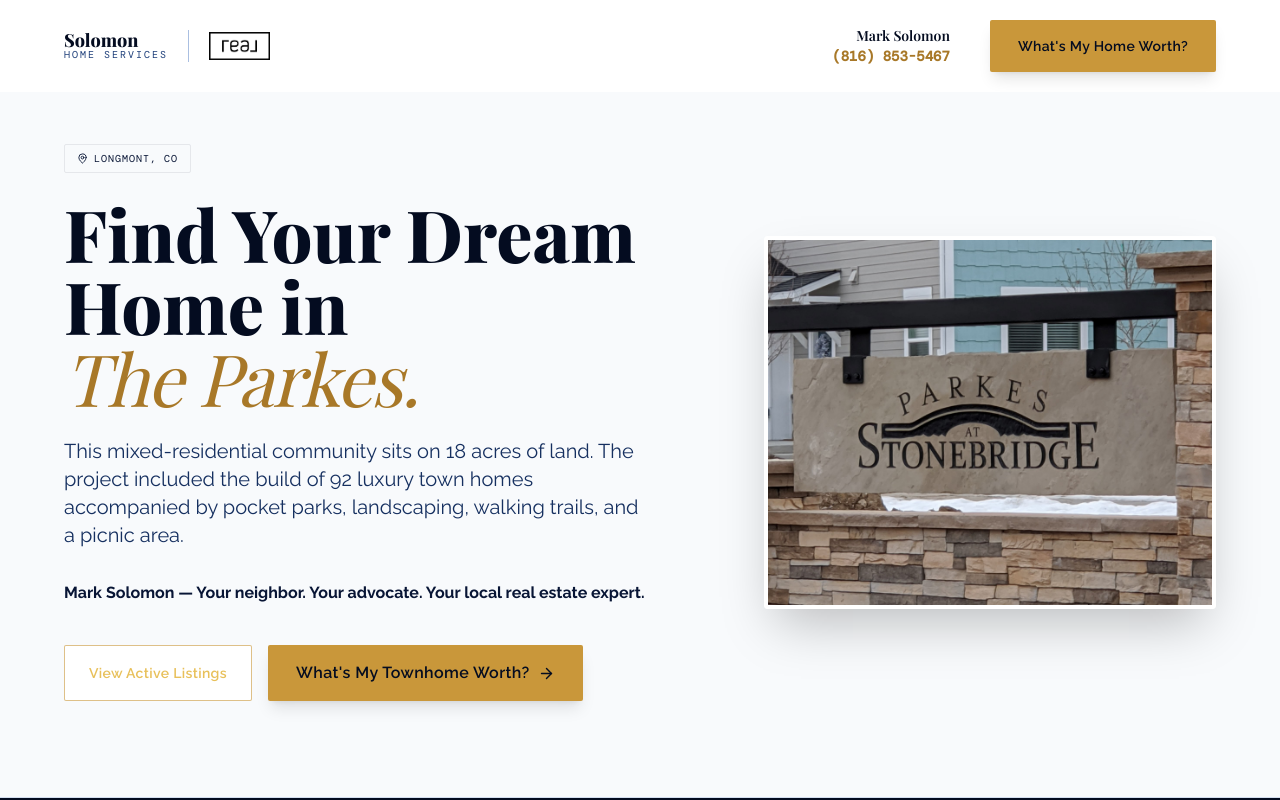
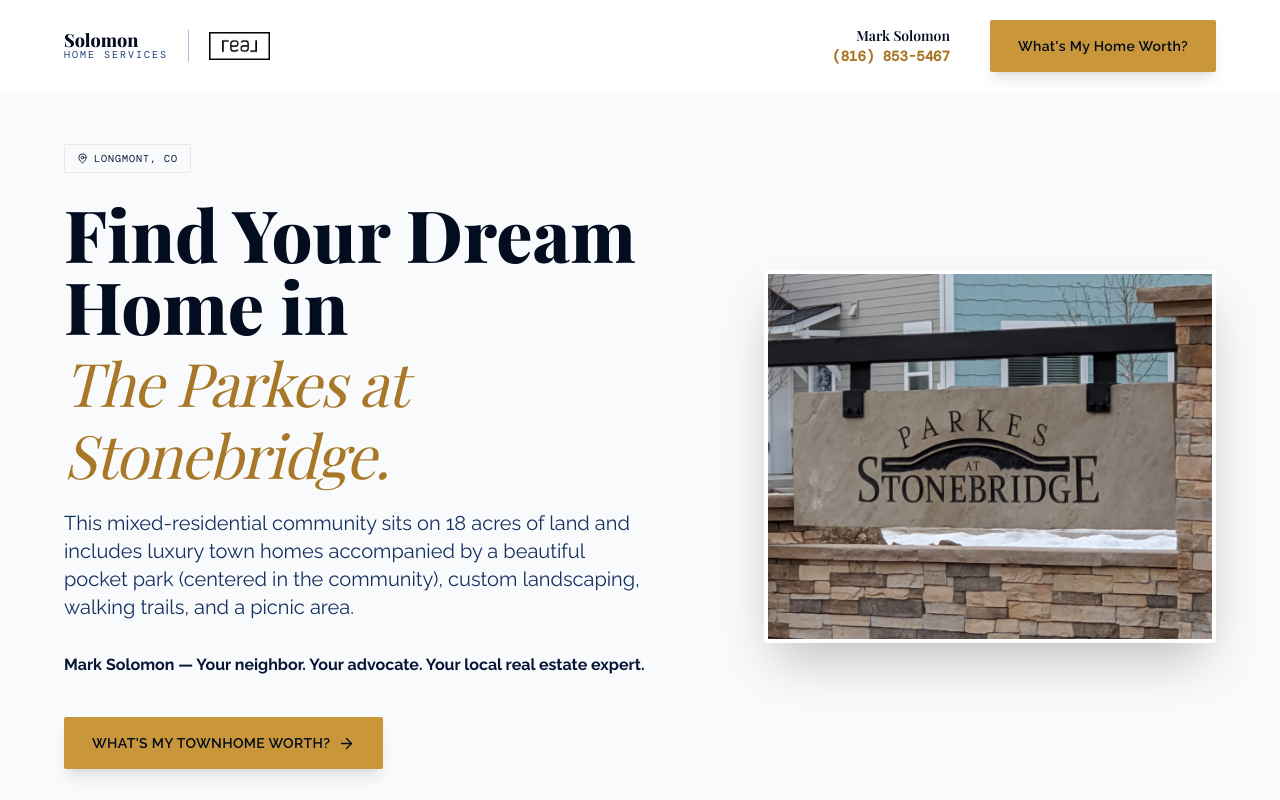
Before and after one commit to lasersolosbd/Parkes-at-Stonebridge-Microsite, a Next.js app: page / in a window 1280 px wide. Shown: the top 800 px of the page. Built offline with nearby package versions, Linux system fonts and the light colour scheme; a web font is replaced by a local one.

Commit message:
Update HeroSection.tsx

```diff
--- a/components/HeroSection.tsx
+++ b/components/HeroSection.tsx
@@ -13,11 +13,11 @@
 
           <h1 className="font-display text-5xl md:text-7xl font-extrabold text-navy-950 leading-[1.1] mb-6">
             Find Your Dream Home in <br />
-            <span className="text-gold-600 italic font-light tracking-tight">The Parkes.</span>
+            <span className="text-gold-600 italic font-light tracking-tight text-4xl md:text-6xl">The Parkes at Stonebridge.</span>
           </h1>
 
           <p className="text-navy-700 text-lg md:text-xl leading-relaxed mb-8 max-w-xl">
-            This mixed-residential community sits on 18 acres of land. The project included the build of 92 luxury town homes accompanied by pocket parks, landscaping, walking trails, and a picnic area.
+            This mixed-residential community sits on 18 acres of land and includes luxury town homes accompanied by a beautiful pocket park (centered in the community), custom landscaping, walking trails, and a picnic area.
           </p>
 
           <p className="text-navy-900 font-bold mb-10">
@@ -25,16 +25,13 @@
           </p>
 
           <div className="flex flex-wrap gap-4">
-            <a href="#map" className="btn-outline px-8 py-4 bg-white hover:bg-slate-50 text-navy-900 border border-navy-200 font-bold rounded flex items-center gap-2 transition-all">
-              View Active Listings
-            </a>
-            <a href="#contact" className="btn-gold px-8 py-4 bg-gold-500 hover:bg-gold-400 text-navy-950 font-bold rounded flex items-center gap-2 transition-all shadow-lg">
+            <a href="#contact" className="btn-gold px-10 py-4 bg-gold-500 hover:bg-gold-400 text-navy-950 font-bold rounded flex items-center gap-2 transition-all shadow-lg text-sm tracking-widest uppercase">
               What&apos;s My Townhome Worth? <ArrowRight size={17} />
             </a>
           </div>
         </div>
 
-        {/* Neighborhood Sign Image */}
+        {/* Neighborhood Image */}
         <div className="col-span-1 md:col-span-5">
           <img
             src="/Parkes-neighborhood-pic.jpg"
```
